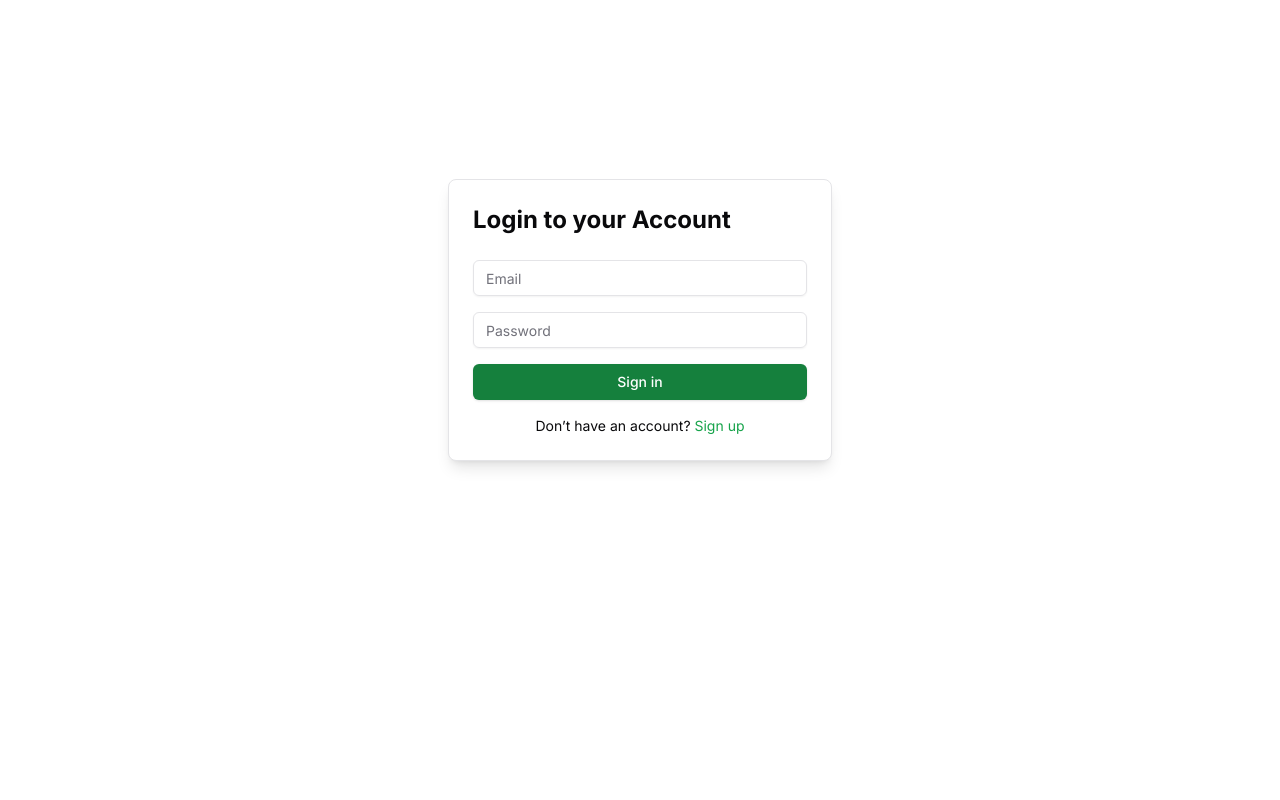
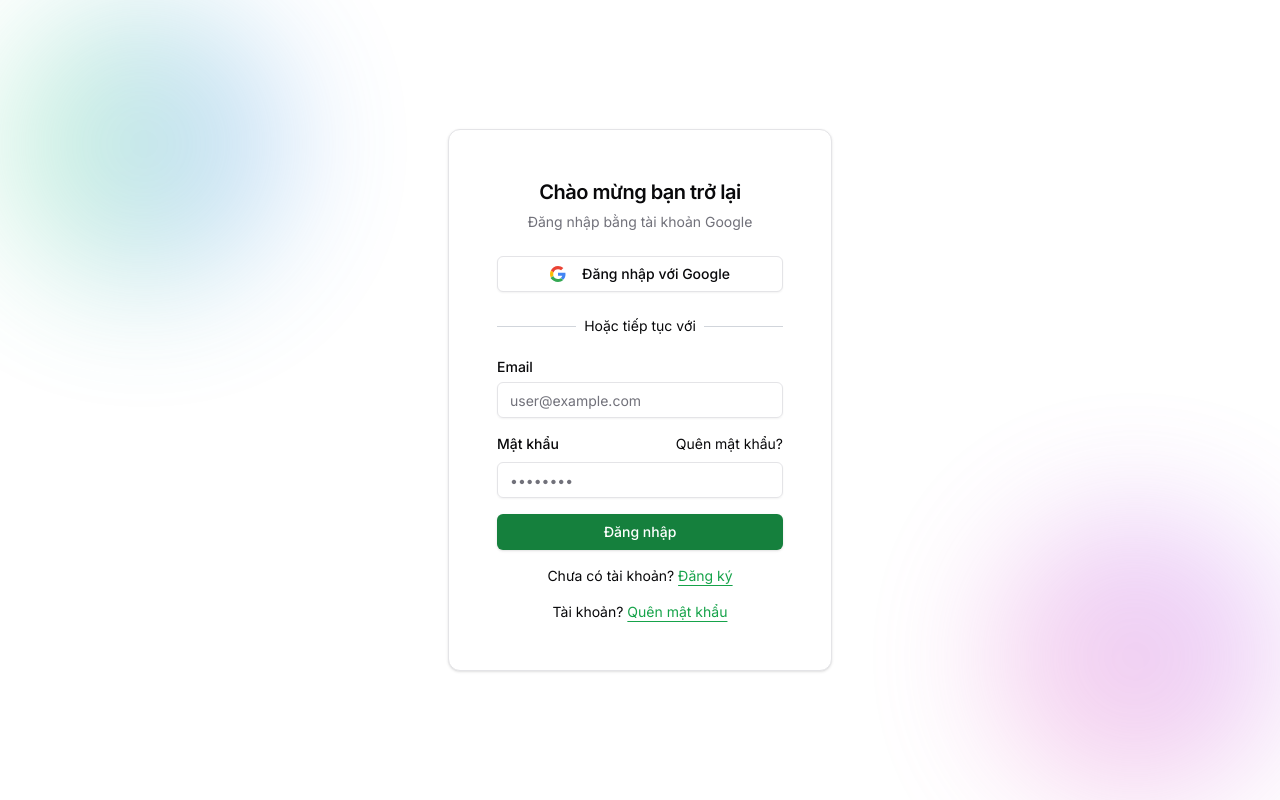
Before and after one commit to trv-hoang/hotelluxe, a React (Vite) app in the folder fe-app/: page /login in a window 1280 px wide. Built offline with nearby package versions, Linux system fonts and the light colour scheme; no server answers.

Commit message:
add(page) login forgot register

```diff
--- a/fe-app/src/App.tsx
+++ b/fe-app/src/App.tsx
@@ -8,8 +8,8 @@ import BackToTop from '@/components/BackToTop.tsx';
 import AdminApp from './AdminApp.tsx';
 import AdminAuthProvider from '@/contexts/AdminAuthContext.tsx';
 import ProfileUserPage from '@/pages/ProfileUserPage.tsx';
-
-
+import ForgotPasswordPage from '@/pages/ForgotPasswordPage.tsx';
+import { Toaster } from 'react-hot-toast';
 
 function App() {
     return (
@@ -41,9 +41,14 @@ function ClientApp() {
                     <Route path='/login' element={<LoginPage />} />
                     <Route path='/register' element={<RegisterPage />} />
                     <Route path='/profile' element={<ProfileUserPage />} />
+                    <Route
+                        path='/forgot-password'
+                        element={<ForgotPasswordPage />}
+                    />
                 </Routes>
             </main>
             <BackToTop />
+            <Toaster position='top-center' />
         </div>
     );
 }
--- a/fe-app/src/api/auth.ts
+++ b/fe-app/src/api/auth.ts
@@ -50,3 +50,7 @@ export const register = async (
 export const logout = () => api.post("/logout");
 
 export const getUser = () => api.get("/user");
+// add
+export const forgotPassword = (email: string) => {
+    return api.post('/auth/forgot-password', { email });
+};
--- /dev/null
+++ b/fe-app/src/pages/ForgotPasswordPage.tsx
@@ -0,0 +1,76 @@
+import { useState } from 'react';
+import { Input } from '@/components/ui/input';
+import { Button } from '@/components/ui/button';
+import { forgotPassword } from '@/api/auth';
+import { Link } from 'react-router-dom';
+import toast from 'react-hot-toast';
+
+export default function ForgotPasswordPage() {
+    const [email, setEmail] = useState('');
+    const [loading, setLoading] = useState(false);
+
+    const handleSubmit = async (e: React.FormEvent) => {
+        e.preventDefault();
+        setLoading(true);
+
+        try {
+            await forgotPassword(email);
+            toast.success('Kiểm tra email để tạo mới mật khẩu');
+            setEmail(''); // reset input sau khi gửi thành công
+        } catch (err: unknown) {
+            let errorMessage = 'Request failed';
+
+            if (err && typeof err === 'object' && 'response' in err) {
+                const apiError = err as {
+                    response?: { data?: { message?: string } };
+                };
+                errorMessage =
+                    apiError.response?.data?.message || 'Request failed';
+            } else if (err instanceof Error) {
+                errorMessage = err.message;
+            }
+
+            toast.error(errorMessage);
+        } finally {
+            setLoading(false);
+        }
+    };
+
+    return (
+        <div className='min-h-[80vh] flex items-center justify-center px-6 relative'>
+            <div className='absolute top-0 left-0 w-72 h-72 bg-gradient-to-r from-green-400 to-blue-500 rounded-full blur-3xl opacity-30' />
+            <div className='absolute bottom-0 right-0 w-72 h-72 bg-gradient-to-tr from-pink-400 to-purple-500 rounded-full blur-3xl opacity-30' />
+            <div className='w-full max-w-sm p-6 border rounded-lg shadow-lg bg-white'>
+                <h1 className='text-2xl font-bold mb-6'>Tạo mật khẩu mới</h1>
+
+                <form onSubmit={handleSubmit} className='space-y-4'>
+                    <Input
+                        type='email'
+                        placeholder='Nhập email của bạn'
+                        value={email}
+                        onChange={(e) => setEmail(e.target.value)}
+                        required
+                    />
+
+                    <Button
+                        type='submit'
+                        disabled={loading}
+                        className='w-full bg-green-700 text-white'
+                    >
+                        {loading ? 'Sending...' : 'Gửi lại code'}
+                    </Button>
+                </form>
+
+                <p className='text-sm text-center mt-6'>
+                    Đã có tài khoản?{' '}
+                    <Link
+                        to='/login'
+                        className='text-green-600 underline underline-offset-4'
+                    >
+                        Đăng nhập
+                    </Link>
+                </p>
+            </div>
+        </div>
+    );
+}
--- a/fe-app/src/pages/LoginPage.tsx
+++ b/fe-app/src/pages/LoginPage.tsx
@@ -1,7 +1,15 @@
 import { useState } from 'react';
 import { useNavigate, Link } from 'react-router-dom';
+import { Button } from '@/components/ui/button';
 import { Input } from '@/components/ui/input';
-import { Button } from '@/components/ui/button';
+import { Label } from '@/components/ui/label';
+import {
+    Card,
+    CardContent,
+    CardDescription,
+    CardHeader,
+    CardTitle,
+} from '@/components/ui/card';
 import { login } from '@/api/auth';
 
 export default function LoginPage() {
@@ -15,48 +23,126 @@ export default function LoginPage() {
             await login(email, password);
             navigate('/profile');
         } catch (error) {
-            console.log('Login failed', error);
+            console.error('Đăng nhập thất bại', error);
         }
     };
 
     return (
-        <div className='min-h-[80vh] flex items-center justify-center px-6'>
-            <div className='w-full max-w-sm p-6 border rounded-lg shadow-lg bg-white'>
-                <h1 className='text-2xl font-bold mb-6'>
-                    Login to your Account
-                </h1>
+        <div className='min-h-[100vh] flex items-center justify-center px-6 relative'>
+            <div className='absolute top-0 left-0 w-72 h-72 bg-gradient-to-r from-green-400 to-blue-500 rounded-full blur-3xl opacity-30' />
+            <div className='absolute bottom-0 right-0 w-72 h-72 bg-gradient-to-tr from-pink-400 to-purple-500 rounded-full blur-3xl opacity-30' />
+            <Card className='w-full max-w-sm p-6 '>
+                <CardHeader className='text-center'>
+                    <CardTitle className='text-xl'>
+                        Chào mừng bạn trở lại
+                    </CardTitle>
+                    <CardDescription>
+                        Đăng nhập bằng tài khoản Google
+                    </CardDescription>
+                </CardHeader>
 
-                <form
-                    onSubmit={handleSubmit}
-                    className='w-full max-w-sm space-y-4'
+                <CardContent>
+                    {/* Social Login */}
+                    <div className='flex flex-col gap-4 mb-6'>
+                        <Button variant='outline' className='w-full'>
+                            <svg
+                                xmlns='http://www.w3.org/2000/svg'
+                                viewBox='0 0 48 48'
+                                className='w-5 h-5 mr-2'
                             >
+                                <path
+                                    fill='#EA4335'
+                                    d='M24 9.5c3.54 0 6.71 1.22 9.2 3.61l6.85-6.85C35.63 2.38 30.19 0 24 0 14.62 0 6.4 5.48 2.53 13.44l7.98 6.19C12.3 13.07 17.74 9.5 24 9.5z'
+                                />
+                                <path
+                                    fill='#4285F4'
+                                    d='M46.5 24.5c0-1.6-.14-3.13-.41-4.62H24v9.05h12.7c-.55 2.87-2.19 5.3-4.64 6.92l7.26 5.64C43.84 37.24 46.5 31.35 46.5 24.5z'
+                                />
+                                <path
+                                    fill='#FBBC05'
+                                    d='M10.51 28.63a14.47 14.47 0 0 1 0-9.26l-7.98-6.19A23.92 23.92 0 0 0 0 24c0 3.89.93 7.56 2.53 10.82l7.98-6.19z'
+                                />
+                                <path
+                                    fill='#34A853'
+                                    d='M24 48c6.48 0 11.91-2.13 15.88-5.81l-7.26-5.64c-2.01 1.35-4.59 2.15-8.62 2.15-6.26 0-11.7-3.57-14.49-8.84l-7.98 6.19C6.4 42.52 14.62 48 24 48z'
+                                />
+                            </svg>
+                            Đăng nhập với Google
+                        </Button>
+                    </div>
+
+                    {/* Divider */}
+                    <div className='relative text-center text-sm my-6'>
+                        <span className='bg-white px-2 relative z-10'>
+                            Hoặc tiếp tục với
+                        </span>
+                        <div className='absolute inset-0 top-1/2 border-t border-gray-300' />
+                    </div>
+
+                    {/* Login Form */}
+                    <form onSubmit={handleSubmit} className='grid gap-4'>
+                        <div className='grid gap-2'>
+                            <Label htmlFor='email'>Email</Label>
                             <Input
-                        placeholder='Email'
+                                id='email'
+                                type='email'
+                                placeholder='user@example.com'
                                 value={email}
                                 onChange={(e) => setEmail(e.target.value)}
+                                required
                             />
+                        </div>
+
+                        <div className='grid gap-2'>
+                            <div className='flex items-center'>
+                                <Label htmlFor='password'>Mật khẩu</Label>
+                                <Link
+                                    to='/forgot-password'
+                                    className='ml-auto text-sm underline-offset-4 hover:underline'
+                                >
+                                    Quên mật khẩu?
+                                </Link>
+                            </div>
                             <Input
-                        placeholder='Password'
+                                id='password'
                                 type='password'
+                                placeholder='••••••••'
                                 value={password}
                                 onChange={(e) => setPassword(e.target.value)}
+                                required
                             />
+                        </div>
 
                         <Button
                             type='submit'
                             className='w-full bg-green-700 text-white'
                         >
-                        Sign in
+                            Đăng nhập
                         </Button>
+                    </form>
 
-                    <p className='text-sm text-center'>
-                        Don’t have an account?{' '}
-                        <Link to='/register' className='text-green-600'>
-                            Sign up
+                    {/* Signup Link */}
+                    <div className='text-center text-sm mt-4'>
+                        Chưa có tài khoản?{' '}
+                        <Link
+                            to='/register'
+                            className='text-green-600 underline underline-offset-4'
+                        >
+                            Đăng ký
                         </Link>
-                    </p>
-                </form>
                     </div>
+                    {/* Signup Link */}
+                    <div className='text-center text-sm mt-4'>
+                        Tài khoản?{' '}
+                        <Link
+                            to='/forgot-password'
+                            className='text-green-600 underline underline-offset-4'
+                        >
+                            Quên mật khẩu
+                        </Link>
+                    </div>
+                </CardContent>
+            </Card>
         </div>
     );
 }
--- a/fe-app/src/pages/RegisterPage.tsx
+++ b/fe-app/src/pages/RegisterPage.tsx
@@ -19,6 +19,13 @@ export default function RegisterPage() {
 
     const handleSubmit = async (e: React.FormEvent) => {
         e.preventDefault();
+
+        // Check password match trước khi gọi API
+        if (form.password !== form.password_confirmation) {
+            alert('Mật khẩu nhập lại không khớp');
+            return;
+        }
+
         try {
             const res = await register(
                 form.name,
@@ -26,14 +33,17 @@ export default function RegisterPage() {
                 form.password,
                 form.password_confirmation,
             );
+
             localStorage.setItem('token', res.token);
             navigate('/profile');
         } catch (err: unknown) {
-            let errorMessage = 'Register failed';
+            let errorMessage = 'Đăng ký thất bại';
 
             if (err && typeof err === 'object' && 'response' in err) {
-                const apiError = err as { response?: { data?: { message?: string } } };
-                errorMessage = apiError.response?.data?.message || 'Register failed';
+                const apiError = err as {
+                    response?: { data?: { message?: string } };
+                };
+                errorMessage = apiError.response?.data?.message || errorMessage;
             } else if (err instanceof Error) {
                 errorMessage = err.message;
             }
@@ -43,19 +53,22 @@ export default function RegisterPage() {
     };
 
     return (
-        <div className='min-h-[80vh] flex items-center justify-center px-6'>
+        <div className='min-h-screen flex items-center justify-center px-6 relative'>
+            <div className='absolute top-0 left-0 w-72 h-72 bg-gradient-to-r from-green-400 to-blue-500 rounded-full blur-3xl opacity-30' />
+            <div className='absolute bottom-0 right-0 w-72 h-72 bg-gradient-to-tr from-pink-400 to-purple-500 rounded-full blur-3xl opacity-30' />
+            {/* <div className='absolute top-1/2 left-1/2 w-80 h-80 bg-gradient-to-br from-green-400 to-red-200 rounded-full blur-3xl opacity-20 -translate-x-1/2 -translate-y-1/2' /> */}
             <div className='w-full max-w-sm p-6 border rounded-lg shadow-lg bg-white'>
-                <h1 className='text-2xl font-bold mb-6'>Create your Account</h1>
+                <h1 className='text-2xl font-bold mb-6 text-center'>
+                    Tạo tài khoản
+                </h1>
 
-                <form
-                    onSubmit={handleSubmit}
-                    className='w-full max-w-sm space-y-4'
-                >
+                <form onSubmit={handleSubmit} className='space-y-4'>
                     <Input
                         name='name'
-                        placeholder='Full Name'
+                        placeholder='Họ và tên'
                         value={form.name}
                         onChange={handleChange}
+                        required
                     />
                     <Input
                         name='email'
@@ -63,33 +76,39 @@ export default function RegisterPage() {
                         type='email'
                         value={form.email}
                         onChange={handleChange}
+                        required
                     />
                     <Input
                         name='password'
-                        placeholder='Password'
+                        placeholder='Mật khẩu'
                         type='password'
                         value={form.password}
                         onChange={handleChange}
+                        required
                     />
                     <Input
                         name='password_confirmation'
-                        placeholder='Confirm Password'
+                        placeholder='Xác nhận mật khẩu'
                         type='password'
                         value={form.password_confirmation}
                         onChange={handleChange}
+                        required
                     />
 
                     <Button
                         type='submit'
                         className='w-full bg-green-700 text-white'
                     >
-                        Sign up
+                        Đăng ký
                     </Button>
 
                     <p className='text-sm text-center'>
-                        Already have an account?{' '}
-                        <Link to='/login' className='text-green-600'>
-                            Sign in
+                        Đã có tài khoản?{' '}
+                        <Link
+                            to='/login'
+                            className='text-green-600 underline underline-offset-4'
+                        >
+                            Đăng nhập
                         </Link>
                     </p>
                 </form>
```
Lines whose indentation alone changed are shown as unchanged.
